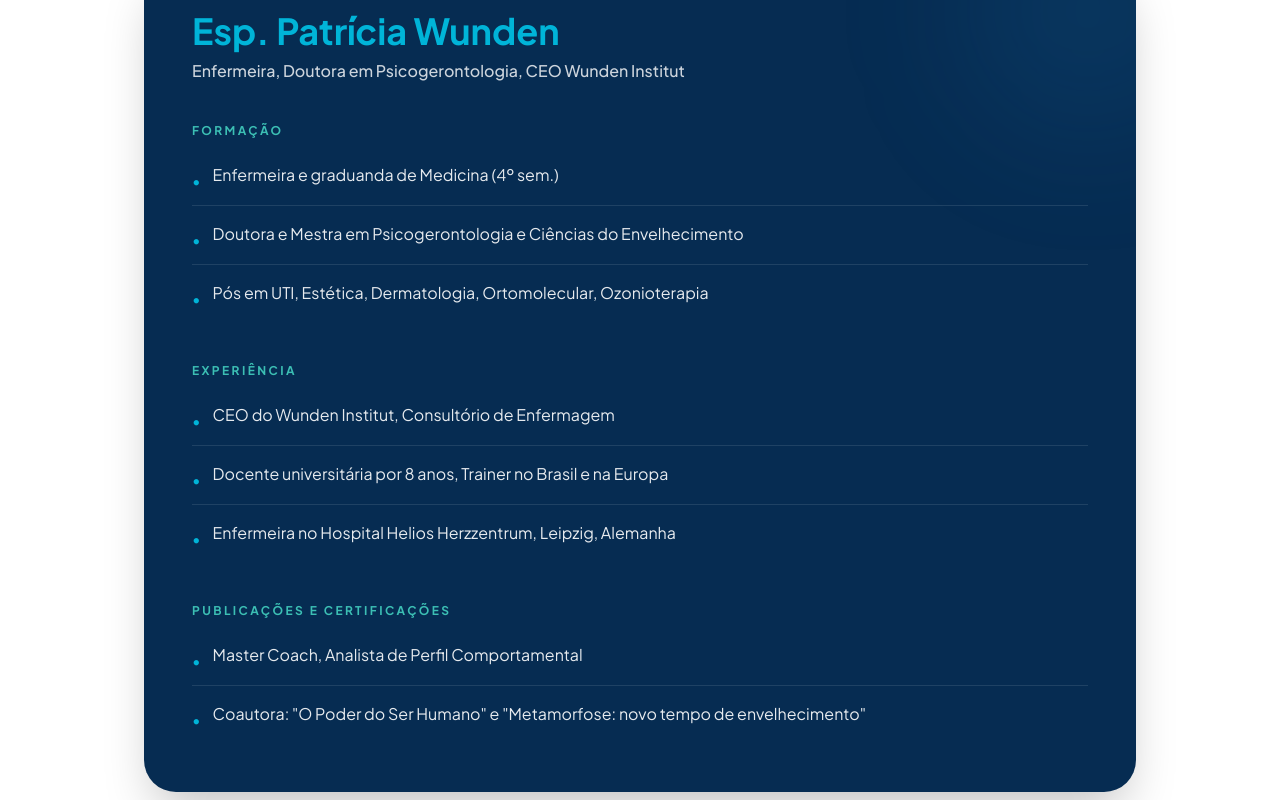
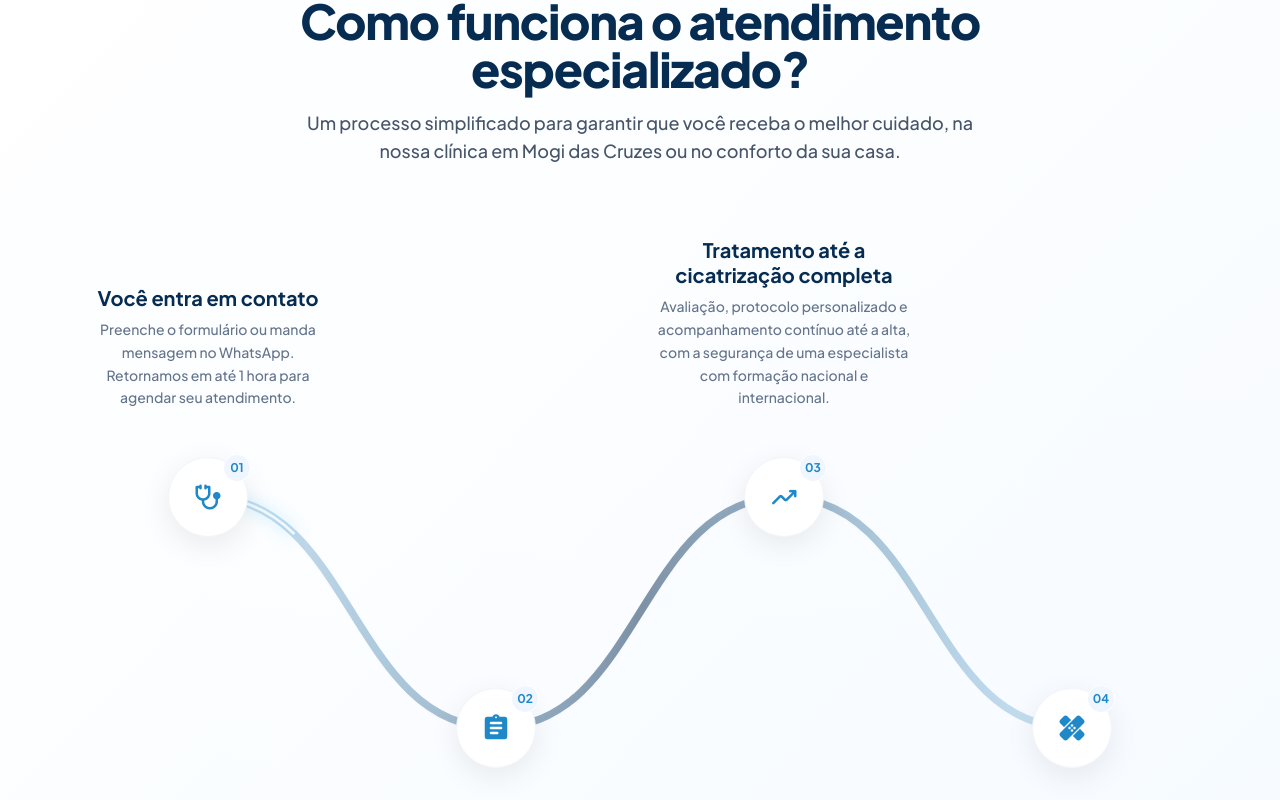
Before and after one commit to rudybmx/doutor_feridas_home_care_duplicado, a React (Vite) app: page / in a window 1280 px wide. Shown: the part 960-1760 px from the top of the page. Built offline with nearby package versions, Linux system fonts and the light colour scheme.

Commit message:
feat: update About section title and content to focus on Specialist biography

```diff
--- a/App.tsx
+++ b/App.tsx
@@ -10,7 +10,6 @@ import Patients from './components/Patients';
 import About from './components/About';
 import FAQ from './components/FAQ';
 import Footer from './components/Footer';
-import Specialist from './components/Specialist';
 
 function App() {
   const [isDark, setIsDark] = useState(false);
@@ -31,7 +30,6 @@ function App() {
       <Header isDark={isDark} toggleTheme={toggleTheme} />
       <main className="hero-gradient relative overflow-hidden pt-28">
         <Hero />
-        <Specialist />
         <HowItWorks />
         <AlertSigns />
         <Features />
--- a/components/About.tsx
+++ b/components/About.tsx
@@ -54,13 +54,19 @@ const About: React.FC = () => {
             </Reveal>
             <Reveal delay={200}>
               <h2 className="text-3xl lg:text-5xl font-extrabold text-secondary dark:text-white mb-6 leading-tight">
-                  Não espera a ferida piorar para <span className="text-transparent bg-clip-text bg-gradient-to-r from-primary to-blue-400">buscar ajuda</span>
+                  Quem é a <span className="text-transparent bg-clip-text bg-gradient-to-r from-primary to-blue-400">especialista?</span>
               </h2>
             </Reveal>
             <Reveal delay={300}>
               <div className="space-y-4 text-slate-600 dark:text-slate-300 text-lg leading-relaxed mb-10">
                 <p>
-                    Feridas crônicas pioram com o tempo. O <strong className="text-secondary dark:text-white font-semibold">tratamento precoce especializado</strong> muda completamente o prognóstico. Atendemos na clínica em Mogi das Cruzes e também na sua casa, estamos a uma mensagem de distância.
+                    Enfermeira com doutorado em Psicogerontologia e Ciências do Envelhecimento, <strong className="text-secondary dark:text-white font-bold">Patrícia Wunden</strong> acumula mais de 8 anos como docente universitária e formação prática em UTI, Dermatologia e Medicina Ortomolecular.
+                </p>
+                <p>
+                    Fundadora do Wunden Institut, desenvolveu uma abordagem única que une ciência do envelhecimento, comportamento humano e cuidado integral, aplicada tanto em consultório quanto em programas de treinamento no Brasil e na Europa.
+                </p>
+                <p>
+                    Autora e coautora de obras de referência como <em className="text-primary italic">"O Poder do Ser Humano"</em> e <em className="text-primary italic">"Metamorfose: novo tempo de envelhecimento"</em>, traz uma visão clínica sofisticada com trajetória internacional.
                 </p>
               </div>
             </Reveal>
--- a/components/Specialist.tsx
+++ b/components/Specialist.tsx
@@ -3,80 +3,46 @@ import { Reveal } from './Reveal';
 
 const Specialist: React.FC = () => {
   return (
-    <section id="especialista" className="py-12 md:py-20 bg-white dark:bg-slate-900">
-      <div className="container mx-auto px-4 max-w-5xl">
+    <section id="especialista" className="py-20 md:py-24 bg-slate-50 dark:bg-slate-950 overflow-hidden">
+      <div className="container mx-auto px-4 max-w-7xl relative">
+
         <Reveal>
-          <div className="bg-[#062C52] rounded-[2rem] p-8 md:p-12 shadow-2xl relative overflow-hidden">
-            {/* Background pattern */}
-            <div className="absolute top-0 right-0 w-64 h-64 bg-primary/10 rounded-full blur-3xl -mr-20 -mt-20"></div>
+          <div className="bg-white dark:bg-slate-900 rounded-[3rem] p-8 md:p-16 lg:p-20 shadow-[0_15px_45px_-10px_rgba(0,0,0,0.04)] border border-slate-100 dark:border-slate-800 relative">
 
-            <div className="relative z-10">
-              {/* Header */}
-              <div className="mb-10">
-                <h2 className="text-3xl md:text-4xl font-bold text-[#00B4D8] mb-2">Esp. Patrícia Wunden</h2>
-                <p className="text-white/80 text-sm md:text-base font-medium">
-                  Enfermeira, Doutora em Psicogerontologia, CEO Wunden Institut
-                </p>
-              </div>
+            {/* Quote Marks (as seen in screenshot) - more subtle */}
+            <div className="absolute top-10 left-10 text-slate-100 dark:text-slate-800 text-7xl font-serif select-none pointer-events-none opacity-50">"</div>
+            <div className="absolute bottom-4 right-10 text-slate-100 dark:text-slate-800 text-7xl font-serif select-none pointer-events-none opacity-50">"</div>
 
-              {/* Grid for Formação, Experiência, Publicações */}
-              <div className="space-y-10">
-                {/* Formação */}
-                <div>
-                  <h3 className="text-[#3CBFB4] font-bold text-xs uppercase tracking-[0.2em] mb-6">Formação</h3>
-                  <ul className="space-y-4">
-                    <li className="flex items-start gap-3 text-white/90 border-b border-white/10 pb-3 last:border-0">
-                      <span className="text-[#00B4D8] mt-1.5">•</span>
-                      <span className="text-sm md:text-base">Enfermeira e graduanda de Medicina (4º sem.)</span>
-                    </li>
-                    <li className="flex items-start gap-3 text-white/90 border-b border-white/10 pb-3 last:border-0">
-                      <span className="text-[#00B4D8] mt-1.5">•</span>
-                      <span className="text-sm md:text-base">Doutora e Mestra em Psicogerontologia e Ciências do Envelhecimento</span>
-                    </li>
-                    <li className="flex items-start gap-3 text-white/90 border-b border-white/10 pb-3 last:border-0">
-                      <span className="text-[#00B4D8] mt-1.5">•</span>
-                      <span className="text-sm md:text-base">Pós em UTI, Estética, Dermatologia, Ortomolecular, Ozonioterapia</span>
-                    </li>
-                  </ul>
-                </div>
+            {/* Content Container - slightly constrained for readability (approx 80 chars per line) */}
+            <div className="relative z-10 max-w-4xl mx-auto">
+              <p className="pw-bio text-base md:text-lg text-slate-600 dark:text-slate-400 leading-[1.8] md:leading-[2] text-justify font-normal tracking-tight">
+                <span className="block mb-6 text-indent-12">
+                  Enfermeira com doutorado em Psicogerontologia e Ciências do Envelhecimento, <strong className="text-secondary dark:text-white font-bold">Patrícia Wunden</strong> acumula mais de 8 anos como docente universitária e formação prática em UTI, Dermatologia e Medicina Ortomolecular.
+                </span>
 
-                {/* Experiência */}
-                <div>
-                  <h3 className="text-[#3CBFB4] font-bold text-xs uppercase tracking-[0.2em] mb-6">Experiência</h3>
-                  <ul className="space-y-4">
-                    <li className="flex items-start gap-3 text-white/90 border-b border-white/10 pb-3 last:border-0">
-                      <span className="text-[#00B4D8] mt-1.5">•</span>
-                      <span className="text-sm md:text-base">CEO do Wunden Institut, Consultório de Enfermagem</span>
-                    </li>
-                    <li className="flex items-start gap-3 text-white/90 border-b border-white/10 pb-3 last:border-0">
-                      <span className="text-[#00B4D8] mt-1.5">•</span>
-                      <span className="text-sm md:text-base">Docente universitária por 8 anos, Trainer no Brasil e na Europa</span>
-                    </li>
-                    <li className="flex items-start gap-3 text-white/90 border-b border-white/10 pb-3 last:border-0">
-                      <span className="text-[#00B4D8] mt-1.5">•</span>
-                      <span className="text-sm md:text-base">Enfermeira no Hospital Helios Herzzentrum, Leipzig, Alemanha</span>
-                    </li>
-                  </ul>
-                </div>
+                <span className="block mb-6 text-indent-12">
+                  Fundadora do Wunden Institut, desenvolveu uma abordagem única que une ciência do envelhecimento, comportamento humano e cuidado integral, aplicada tanto em consultório quanto em programas de treinamento no Brasil e na Europa.
+                </span>
 
-                {/* Publicações */}
-                <div>
-                  <h3 className="text-[#3CBFB4] font-bold text-xs uppercase tracking-[0.2em] mb-6">Publicações e Certificações</h3>
-                  <ul className="space-y-4">
-                    <li className="flex items-start gap-3 text-white/90 border-b border-white/10 pb-3 last:border-0">
-                      <span className="text-[#00B4D8] mt-1.5">•</span>
-                      <span className="text-sm md:text-base">Master Coach, Analista de Perfil Comportamental</span>
-                    </li>
-                    <li className="flex items-start gap-3 text-white/90 border-b border-white/10 pb-3 last:border-0">
-                      <span className="text-[#00B4D8] mt-1.5">•</span>
-                      <span className="text-sm md:text-base">Coautora: "O Poder do Ser Humano" e "Metamorfose: novo tempo de envelhecimento"</span>
-                    </li>
-                  </ul>
-                </div>
-              </div>
+                <span className="block text-indent-12">
+                  Autora e coautora de obras de referência como <span className="text-primary dark:text-blue-400 font-semibold italic">"O Poder do Ser Humano"</span> e <span className="text-primary dark:text-blue-400 font-semibold italic">"Metamorfose: novo tempo de envelhecimento"</span>, é também Master Coach e Analista de Perfil Comportamental certificada. Sua trajetória internacional, com atuação no Hospital Helios Herzzentrum em Leipzig, confere à sua prática uma visão clínica sofisticada, raramente encontrada no contexto brasileiro.
+                </span>
+              </p>
             </div>
           </div>
         </Reveal>
+
+        {/* Custom CSS for indentation */}
+        <style dangerouslySetInnerHTML={{ __html: `
+          .text-indent-12 {
+            text-indent: 3rem;
+          }
+          @media (max-width: 768px) {
+            .text-indent-12 {
+              text-indent: 1.5rem;
+            }
+          }
+        `}} />
       </div>
     </section>
   );
```
